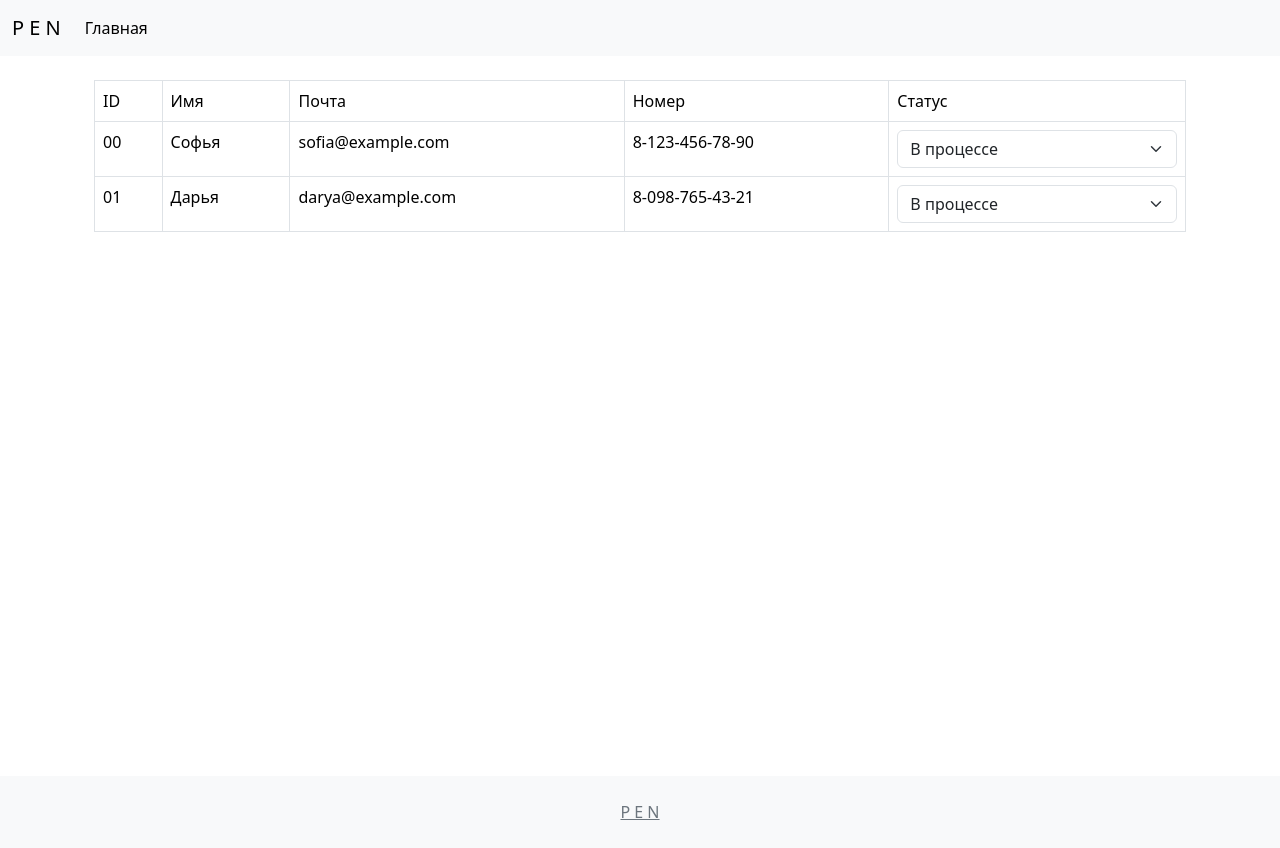
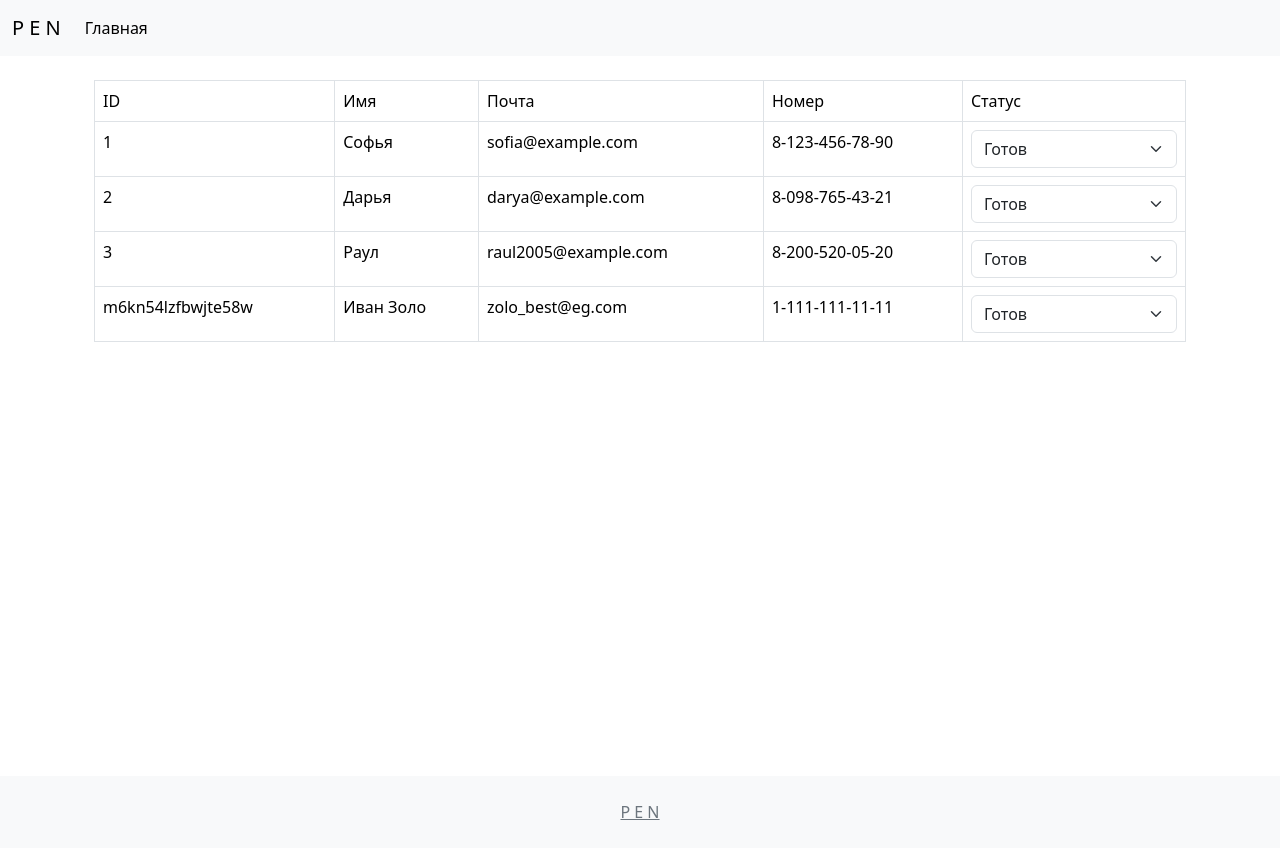
Before and after one commit to asxnah/pen, a React (Create React App) app: page /admin in a window 1280 px wide. Built offline with nearby package versions, Linux system fonts and the light colour scheme; data requests are answered from the project's data file.

Commit message:
рабочее???
рабочее???

```diff
--- a/db.json
+++ b/db.json
@@ -5,7 +5,7 @@
       "name": "Софья",
       "email": "sofia@example.com",
       "number": "8-123-456-78-90",
-      "status": "В процессе"
+      "status": "Готов"
     },
     {
       "id": "2",
@@ -19,49 +19,14 @@
       "name": "Раул",
       "email": "raul2005@example.com",
       "number": "8-200-520-05-20",
-      "status": "Доставлен"
+      "status": "Готов"
     },
     {
       "id": "m6kn54lzfbwjte58w",
       "name": "Иван Золо",
       "email": "zolo_best@eg.com",
       "number": "1-111-111-11-11",
-      "status": "В процессе"
-    },
-    {
-      "id": "m6kn54m0cy9mujho2",
-      "name": "Иван Золо",
-      "email": "zolo_best@eg.com",
-      "number": "1-111-111-11-11",
-      "status": "В процессе"
-    },
-    {
-      "id": "m6kn5q14z73tpkqwb",
-      "name": "Иван Золо",
-      "email": "zolo_best@eg.com",
-      "number": "1-111-111-11-11",
-      "status": "В процессе"
-    },
-    {
-      "id": "m6kn5q158qin4x1vl",
-      "name": "Иван Золо",
-      "email": "zolo_best@eg.com",
-      "number": "1-111-111-11-11",
-      "status": "В процессе"
-    },
-    {
-      "id": "m6kn5tvk9nabqmqus",
-      "name": "Иван Золо",
-      "email": "zolo_best@eg.com",
-      "number": "1-111-111-11-11",
-      "status": "В процессе"
-    },
-    {
-      "id": "m6kn5tvlxke2usdb8",
-      "name": "Иван Золо",
-      "email": "zolo_best@eg.com",
-      "number": "1-111-111-11-11",
-      "status": "В процессе"
+      "status": "Готов"
     }
   ]
 }
--- a/src/pages/admin/Admin.js
+++ b/src/pages/admin/Admin.js
@@ -1,4 +1,69 @@
+import React, { useEffect, useState} from 'react';
+
 function Admin() {
+
+	const [data, setData] = useState([]);
+	const [selectedValue, setSelectedValue] = useState('');
+
+	const base = () => {
+		fetch('http://localhost:3000/orders', {
+			method: 'GET',
+			headers: {
+			  'Content-Type': 'application/json',
+			},
+		  })
+			.then(response => {
+			  if (!response.ok) {
+				throw new Error('Network response was not ok');
+			  }
+			  return response.json();
+			})
+			.then(data => {
+			  console.log('Data received:', data);
+			  setData(data);
+			})
+			.catch(error => {
+			  console.error('There was a problem with the fetch operation:', error);
+			});
+	};
+
+	const changeStatus = (id, status) => {
+		fetch(`http://localhost:3000/orders/${id}`, {
+		  method: 'PATCH',
+		  headers: {
+			'Content-Type': 'application/json',
+		  },
+		  body: JSON.stringify({
+			status: status,
+		  }),
+		})
+		  .then((response) => {
+			if (!response.ok) {
+			  throw new Error('Network response was not ok');
+			}
+			return response.json();
+		  })
+		  .then(() => {
+			const updatedData = data.map((item) =>
+				item.id === id ? { ...item, status: status } : item
+			  );
+			  setData(updatedData); // Предположим, что setData — это функция обновления состояния
+			  base(); // Дополнительные действия, если нужно
+		  })
+		  .catch(() => alert('Что-то пошло не так'));
+	  };
+
+	const handleSelectChange = (event) => {
+		const value = event.target.value; // Новый статус
+		const id = event.target.id; // ID заказа
+		changeStatus(id, value);
+	}
+
+	useEffect(() => {
+		base();
+	  }, []);
+
+
 	return (
 		<div className="container min-height-90vh p-4">
 			<table class="table table-bordered">
@@ -11,38 +76,25 @@ function Admin() {
 						<td>Статус</td>
 					</tr>
 				</thead>
+
 				<tbody>
+				{data.map(item => (
 					<tr>
-						<td>00</td>
-						<td>Софья</td>
-						<td>sofia@example.com</td>
-						<td>8-123-456-78-90</td>
+						<td>{item.id}</td>
+						<td>{item.name}</td>
+						<td>{item.email}</td>
+						<td>{item.number}</td>
 						<td>
-							<select class="form-select">
-								<option value="В процессе" selected>
-									В процессе
-								</option>
+							<select class="form-select" id={item.id} value={item.status} onChange={handleSelectChange}>
+								<option value="В процессе" >В процессе</option>
 								<option value="Готов">Готов</option>
 								<option value="Доставлен">Доставлен</option>
 							</select>
 						</td>
 					</tr>
-					<tr>
-						<td>01</td>
-						<td>Дарья</td>
-						<td>darya@example.com</td>
-						<td>8-098-765-43-21</td>
-						<td>
-							<select class="form-select">
-								<option value="В процессе" selected>
-									В процессе
-								</option>
-								<option value="Готов">Готов</option>
-								<option value="Доставлен">Доставлен</option>
-							</select>
-						</td>
-					</tr>
+				))}
 				</tbody>
+
 			</table>
 		</div>
 	);
```
